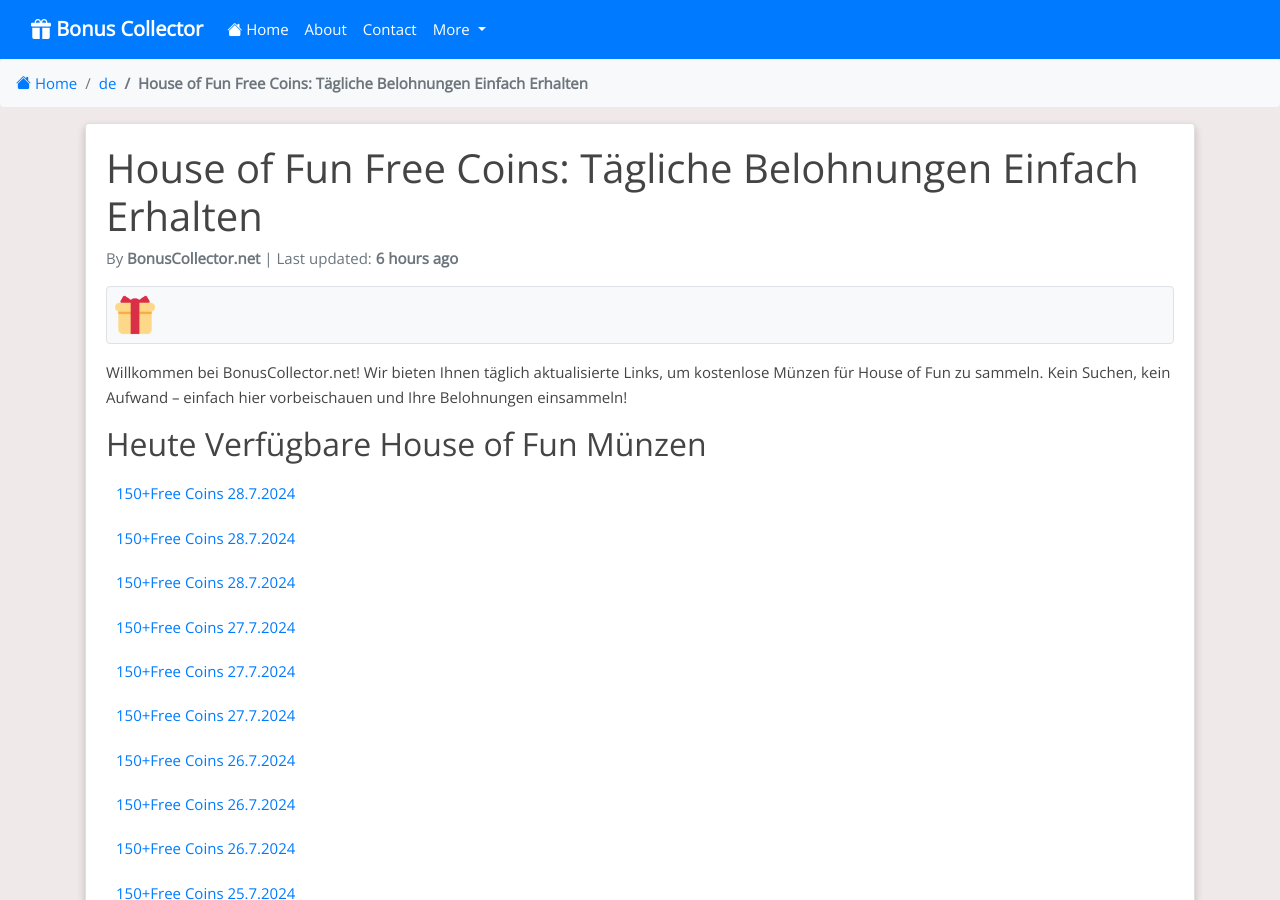
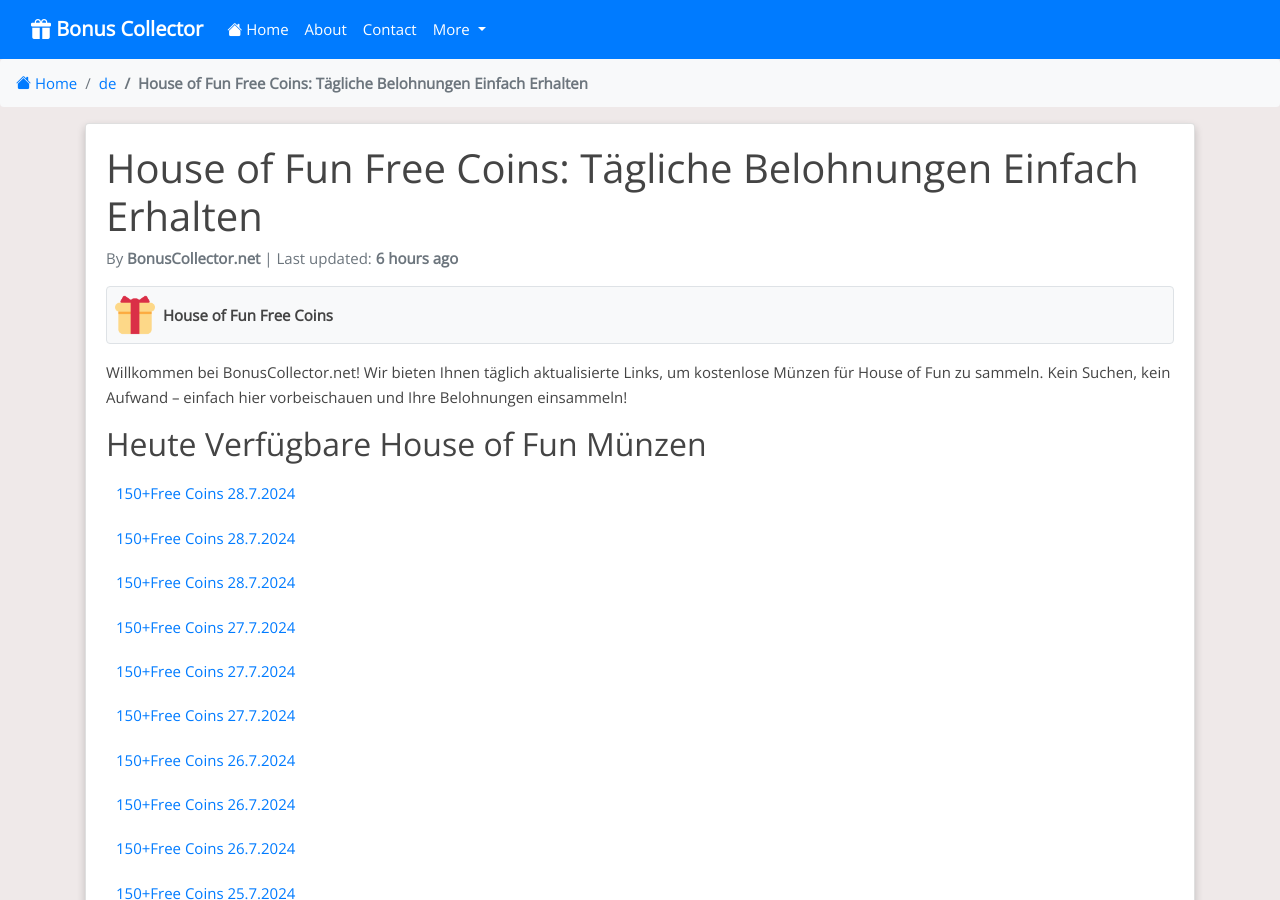
Before and after one commit to Prollad99/bs-net, a Jekyll site: the page built from de/_posts/2024-07-18-house-of-fun.md, in a window 1280 px wide and 900 px high. Built offline with Jekyll 4.4.1, drawn with Linux system fonts in a browser that asks for light colours; nearby versions of some CDN libraries; comment, search, counter and statistics services are not loaded.

Commit message:
Update 2024-07-18-house-of-fun.md

```diff
--- a/de/_posts/2024-07-18-house-of-fun.md
+++ b/de/_posts/2024-07-18-house-of-fun.md
@@ -9,6 +9,8 @@
 permalink: /de/house-of-fun-free-coins/
 image: /assets/images/gifts.svg
 include_file: house-of-fun.html
+manifest: /manifests/de/house-of-fun.json
+app_name: "House of Fun Free Coins"
 ---
 
 Willkommen bei BonusCollector.net! Wir bieten Ihnen täglich aktualisierte Links, um kostenlose Münzen für House of Fun zu sammeln. Kein Suchen, kein Aufwand – einfach hier vorbeischauen und Ihre Belohnungen einsammeln!
```
